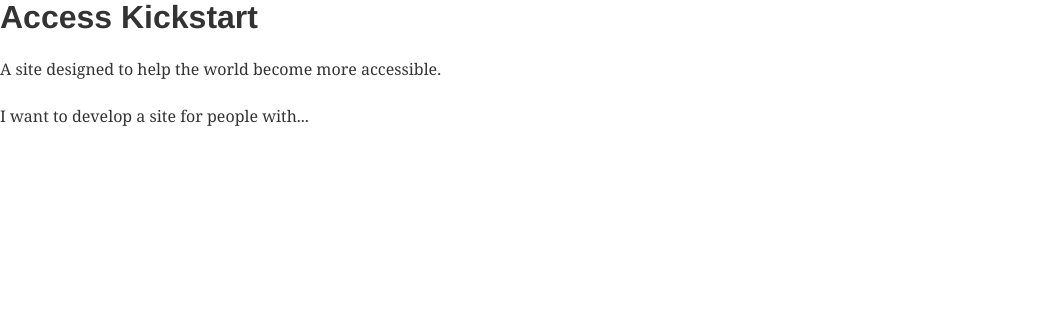
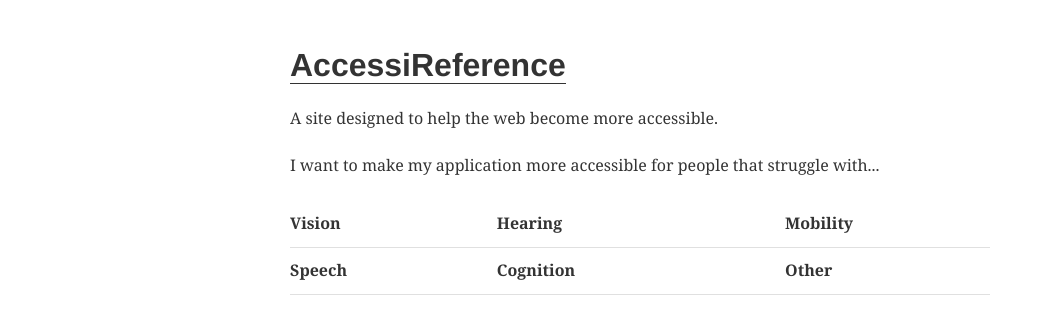
Before and after one commit to masenmatthews/Access_Kickstart, a Gatsby site: page / in a window 1280 px wide. Shown: the whole page, without its empty margins (0-1053 px from the left). Built offline with nearby package versions, Linux system fonts and the light colour scheme; Gatsby itself is replaced by a stand-in of ours; some packages are replaced by stand-ins of ours.

Commit message:
add initial styling to homepage

```diff
--- a/package.json
+++ b/package.json
@@ -25,6 +25,8 @@
     "react-helmet": "^5.2.0",
     "react-typography": "^0.16.13",
     "typography": "^0.16.17",
+    "typography-theme-funston": "^0.15.10",
+    "typography-theme-judah": "^0.15.10",
     "typography-theme-kirkham": "^0.16.3"
   }
 }
--- a/src/pages/index.js
+++ b/src/pages/index.js
@@ -5,12 +5,33 @@ import { rhythm } from "../utils/typography"
 
 export default () => (
   <div>
-    <h1>Access Kickstart</h1>
+    <div style={{ margin: `3rem auto`, maxWidth: 700 }}>
+      <h1
+      className={css`
+        display: inline-block;
+        border-bottom: 1px solid;
+      `}
+    >
+      AccessiReference
+    </h1>
     <div>
       <p>
-        A site designed to help the world become more accessible.
+        A site designed to help the web become more accessible.
       </p>
     </div>
-    <p>I want to develop a site for people with...</p>
+    <p>I want to make my application more accessible for people that struggle with...</p>
+    <table>
+      <tr>
+        <th>Vision</th>
+        <th>Hearing</th>
+        <th>Mobility</th>
+      </tr>
+      <tr>
+        <th>Speech</th>
+        <th>Cognition</th>
+        <th>Other</th>
+      </tr>
+    </table>
   </div>
+</div>
 )
--- a/src/utils/typography.js
+++ b/src/utils/typography.js
@@ -1,7 +1,7 @@
-import Typography from "typography"
-import kirkhamTheme from "typography-theme-kirkham"
+import Typography from 'typography'
+import funstonTheme from 'typography-theme-funston'
 
-const typography = new Typography(kirkhamTheme)
+const typography = new Typography(funstonTheme)
 
 export default typography
 export const rhythm = typography.rhythm
```
Also changed, not shown: 1 other file.
